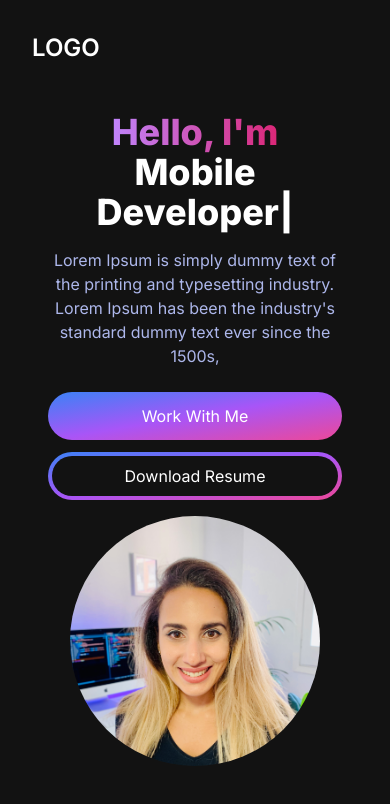
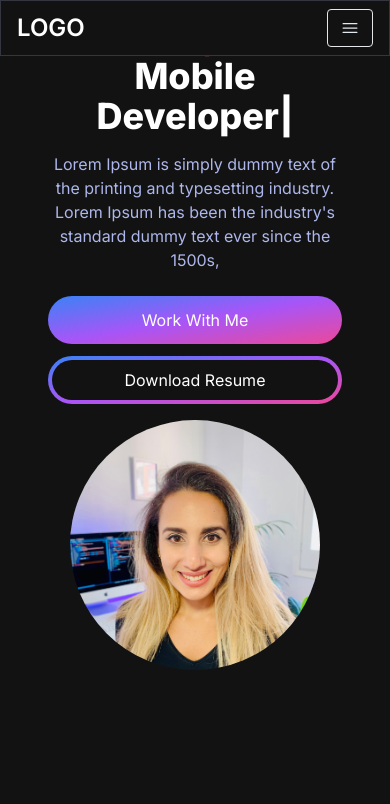
Before and after one commit to chicacode/chicacode-portfolio, a Next.js app: page / in a window 390 px wide. Shown: the top 804 px of the page. Built offline with nearby package versions, Linux system fonts and the light colour scheme.

Commit message:
feat: added menu mobile icons logic

```diff
--- /dev/null
+++ b/app/components/MenuOverlay.jsx
@@ -0,0 +1,16 @@
+import React from "react";
+import NavLink from "./NavLink";
+
+const MenuOverlay = ({ links }) => {
+  return (
+    <ul className="flex flex-col py-4 items-center">
+      {links.map((link, index) => (
+        <li key={index}>
+          <NavLink href={link.path} title={link.title} />
+        </li>
+      ))}
+    </ul>
+  );
+};
+
+export default MenuOverlay;
--- a/app/components/Navbar.jsx
+++ b/app/components/Navbar.jsx
@@ -1,6 +1,9 @@
-import Link from 'next/link';
-import React from 'react';
-import NavLink from './NavLink';
+"use client";
+import Link from "next/link";
+import React, { useState } from "react";
+import NavLink from "./NavLink";
+import { Bars3Icon, XMarkIcon } from "@heroicons/react/24/solid";
+import MenuOverlay from "./MenuOverlay";
 
 const navLinks = [
   {
@@ -18,16 +21,34 @@
 ];
 
 export const Navbar = () => {
+  const [navbarOpen, setNavbarOpen] = useState(false);
   return (
-    <nav>
-        <div className='flex flex-wrap items-center justify-between mx-auto p-8'>
+    <nav className="fixed mx-auto border border-[#33353F] top-0 left-0 right-0 z-10 bg-[#121212] bg-opacity-100">
+      <div className="flex flex-wrap items-center justify-between mx-auto px-4 py-2">
         <Link
           href={"/"}
           className="text-2xl md:text-5xl text-white font-semibold"
         >
           LOGO
         </Link>
-            <div className="menu hidden md:block md:w-auto"  id="navbar">
+        <div className="mobile-menu block md:hidden">
+          {!navbarOpen ? (
+            <button
+              onClick={() => setNavbarOpen(true)}
+              className="flex items-center px-3 py-2 border rounded text-slate-200 hover:text-white"
+            >
+              <Bars3Icon className="h-5 w-5" />
+            </button>
+          ) : (
+            <button
+              onClick={() => setNavbarOpen(false)}
+              className="flex items-center px-3 py-2 border rounded text-slate-200 hover:text-white"
+            >
+              <XMarkIcon className="h-5 w-5" />
+            </button>
+          )}
+        </div>
+        <div className="menu hidden md:block md:w-auto" id="navbar">
           <ul className="flex p-4 md:p-0 md:flex-row md:space-x-8 mt-0">
             {navLinks.map((link, index) => (
               <li key={index}>
@@ -37,6 +58,7 @@
           </ul>
         </div>
       </div>
+      {navbarOpen ? <MenuOverlay links={navLinks} /> : null}
     </nav>
-  )
-}
+  );
+};
--- a/app/page.js
+++ b/app/page.js
@@ -11,4 +11,4 @@
       </div>
     </main>
   );
-} // minute 17
+}
--- a/package.json
+++ b/package.json
@@ -9,6 +9,7 @@
     "lint": "next lint"
   },
   "dependencies": {
+    "@heroicons/react": "^2.1.1",
     "next": "14.1.0",
     "react": "^18",
     "react-dom": "^18",
```
Also changed, not shown: 1 other file (tests, documents, lock files or other folders). Lines whose indentation alone changed are shown as unchanged.
